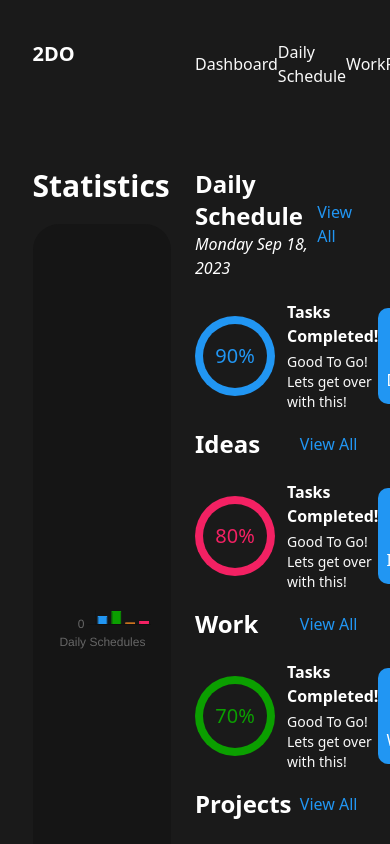
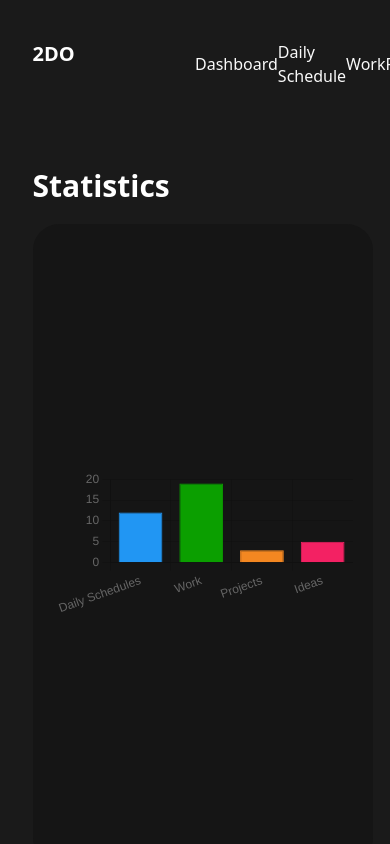
Before and after one commit to Kayle54187/2DO, a Next.js app: page / in a window 390 px wide. Shown: the top 844 px of the page. Built offline with nearby package versions, Linux system fonts and the light colour scheme.

Commit message:
add: responsive grid

```diff
--- a/app/(app)/layout.tsx
+++ b/app/(app)/layout.tsx
@@ -19,11 +19,11 @@ export default function DashboardLayout({
     <div>
       <NavBar/>
     </div>
-    <main className='flex-1 mt-20 mb-20 grid grid-cols-2'>
-      <div>
+    <main className='flex-1 mt-20 mb-20 grid grid-rows-2 xl:grid-rows-1 xl:grid-cols-2'>
+      <div className='pb-10 xl:pb-0'>
         <StatsSection/>
       </div>
-      <div>
+      <div className='mt-16 xl:pb-0'>
         {children}
       </div>
     </main>
```
